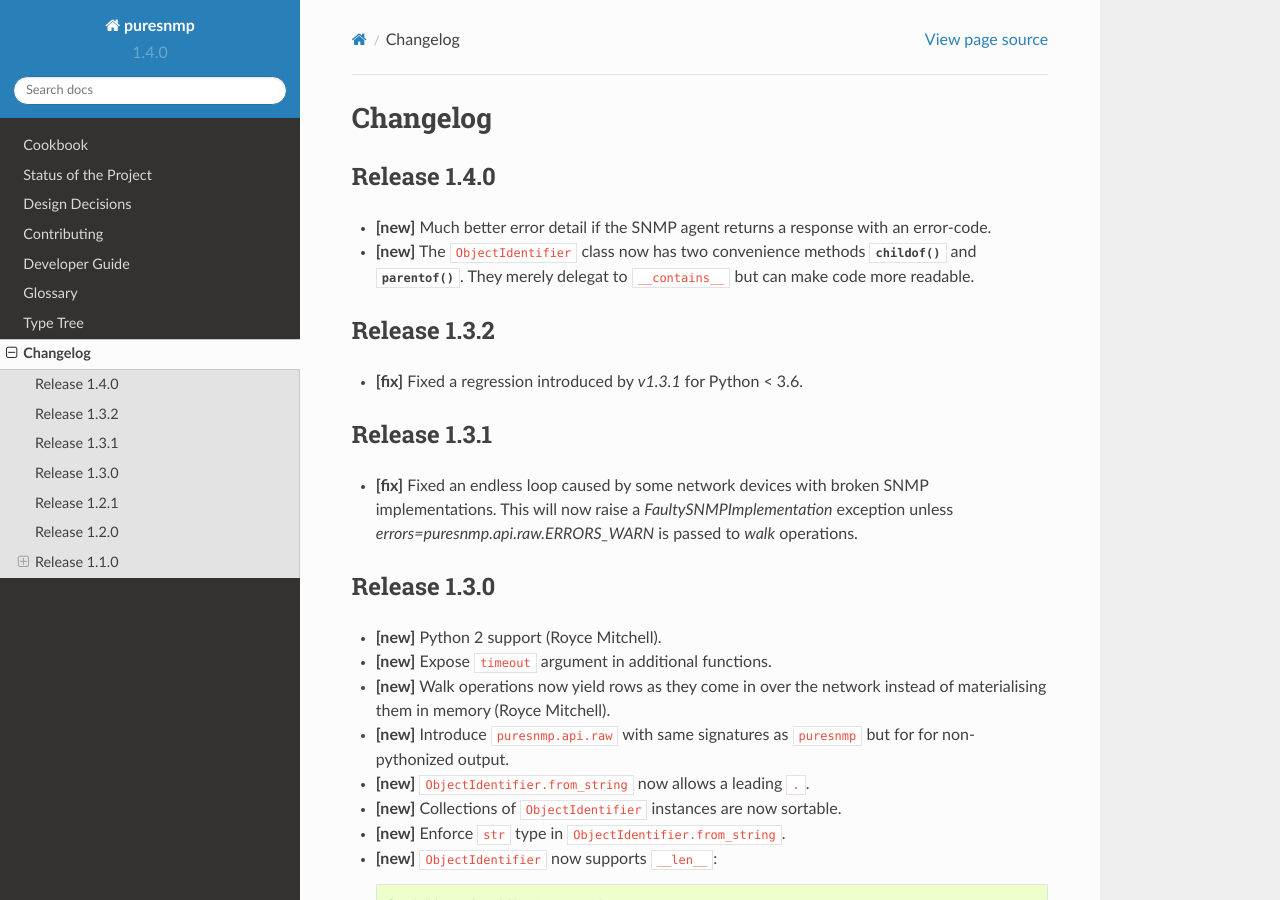
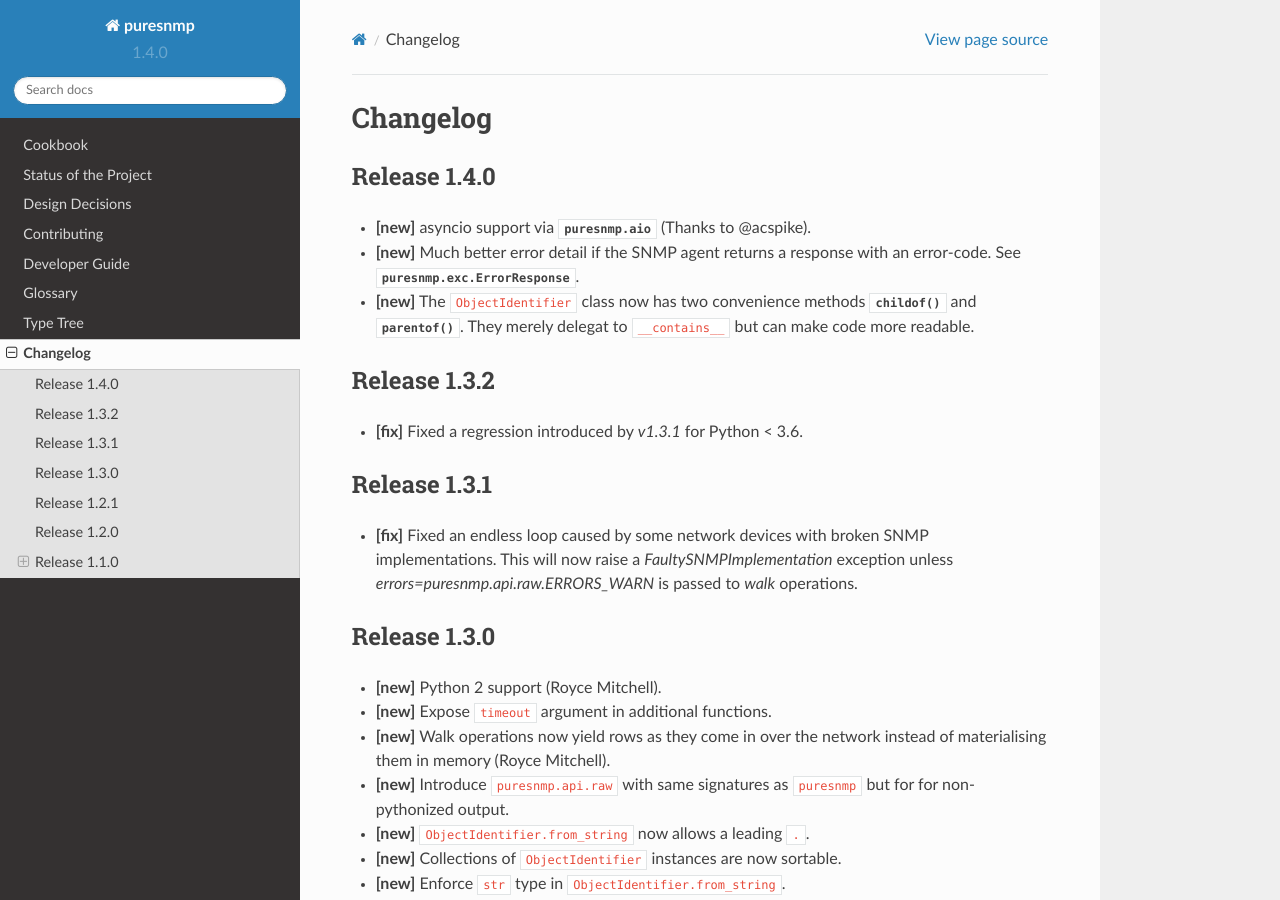
Before and after one commit to exhuma/puresnmp, a Sphinx documentation site: the page built from docs/changelog.rst, in a window 1280 px wide and 900 px high. Built offline with Sphinx 7.4.7 and the Read the Docs theme 2.0.0, drawn with Linux system fonts in a browser that asks for light colours.

Commit message:
Update changelog

```diff
--- a/docs/changelog.rst
+++ b/docs/changelog.rst
@@ -5,8 +5,9 @@
 Release 1.4.0
 ~~~~~~~~~~~~~
 
+* **[new]** asyncio support via :py:mod:`puresnmp.aio` (Thanks to @acspike).
 * **[new]** Much better error detail if the SNMP agent returns a response with
-  an error-code.
+  an error-code. See :py:exc:`puresnmp.exc.ErrorResponse`.
 * **[new]** The ``ObjectIdentifier`` class now has two convenience methods
   :py:meth:`~puresnmp.x690.types.ObjectIdentifier.childof` and
   :py:meth:`~puresnmp.x690.types.ObjectIdentifier.parentof`. They merely
```
